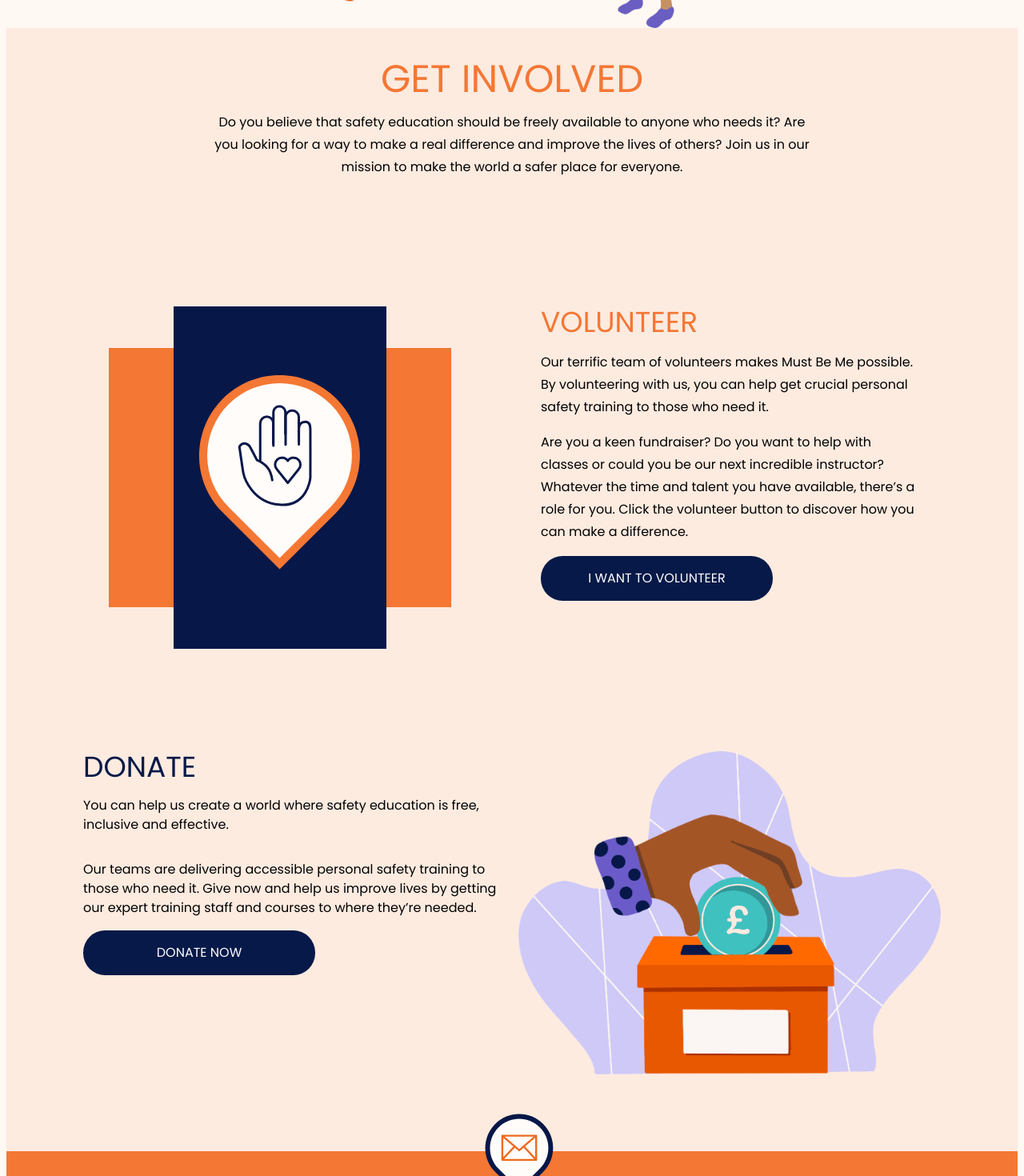
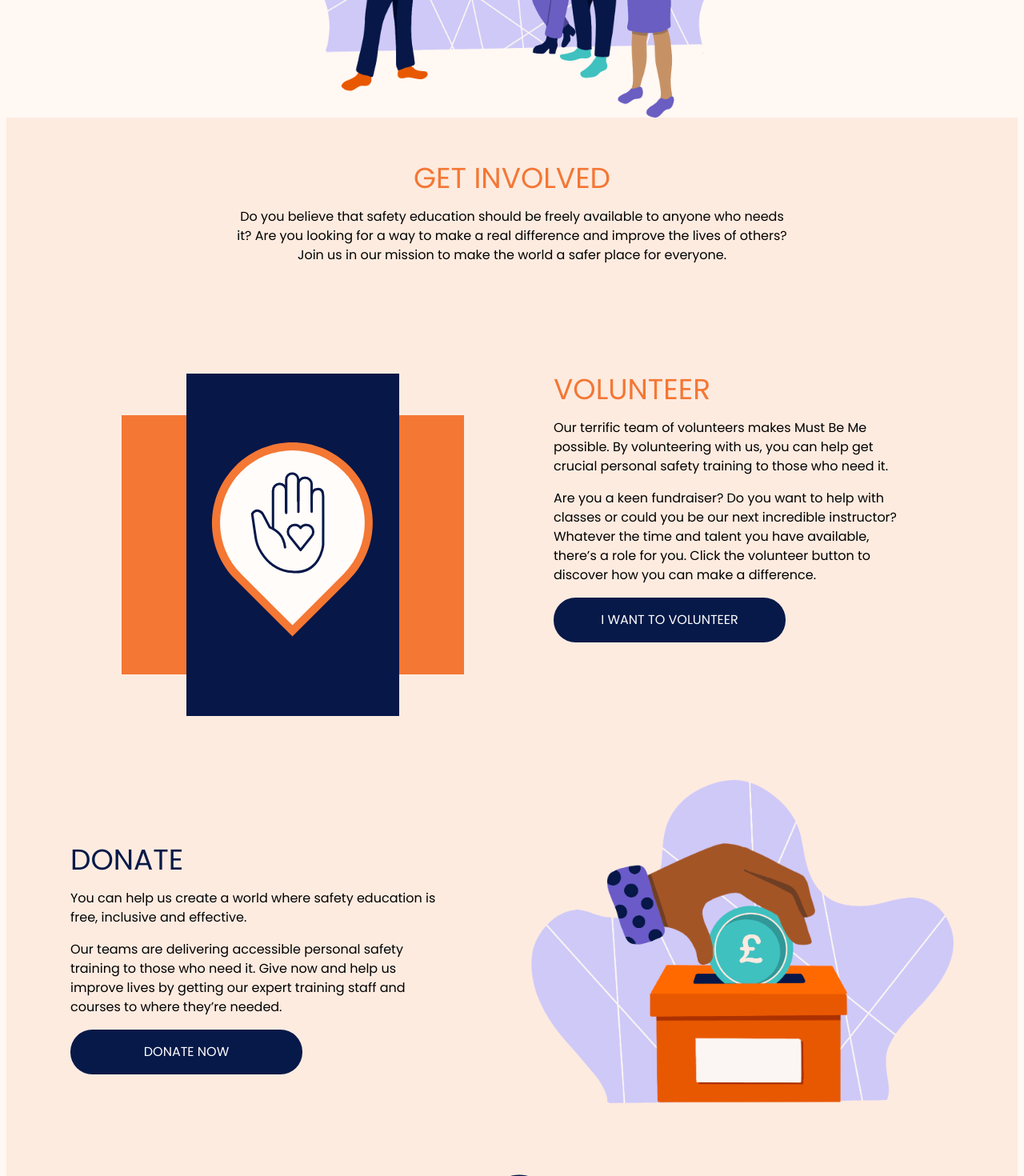
Before and after one commit to lucasdmmc/must-be-me, a React (Vite) app: page /get-involved in a window 1280 px wide. Shown: the part 520-1990 px from the top of the page at 80% size. Built offline with nearby package versions, Linux system fonts and the light colour scheme.

Commit message:
response added on get involved page

```diff
--- a/src/pages/GetInvolved.tsx
+++ b/src/pages/GetInvolved.tsx
@@ -6,13 +6,14 @@ import { Button } from '../components/Button'
 export const GetInvolved = () => {
   return (
     <div>
-      <div className="flex justify-center">
+      <div className="flex justify-center mt-28">
         <img src={getInvolvedIntroImage} alt="" style={{ width: 600 }} />
       </div>
+
       <div className="flex flex-col bg-lightBrown">
-        <div className="text-center px-64 pt-10 pb-20">
-          <h1 className="text-5xl text-orange100">GET INVOLVED</h1>
-          <p className="pt-4 leading-7">
+        <div className="text-center py-14 xl:px-72 px-14">
+          <h1 className="text-2xl lg:text-4xl text-orange100">GET INVOLVED</h1>
+          <p className="pt-4 leading-7 text-sm md:text-base">
             Do you believe that safety education should be freely available to
             anyone who needs it? Are you looking for a way to make a real
             difference and improve the lives of others? Join us in our mission
@@ -20,16 +21,16 @@ export const GetInvolved = () => {
           </p>
         </div>
 
-        <div className="flex justify-center px-32 gap-28 py-20">
+        <div className="flex flex-wrap lg:flex-nowrap justify-center px-14 lg:px-36 lg:gap-28 gap-8 lg:py-20">
           <img src={volunteerImage} alt="" style={{ width: 428 }} />
-          <div>
-            <h1 className="text-4xl text-orange100">VOLUNTEER</h1>
-            <p className="py-4 leading-7">
+          <div className="text-center lg:text-start">
+            <h1 className="text-2xl lg:text-4xl text-orange100">VOLUNTEER</h1>
+            <p className="pt-4 leading-7 text-sm md:text-base">
               Our terrific team of volunteers makes Must Be Me possible. By
               volunteering with us, you can help get crucial personal safety
               training to those who need it.
             </p>
-            <p className="leading-7">
+            <p className="pt-4 leading-7 text-sm md:text-base">
               Are you a keen fundraiser? Do you want to help with classes or
               could you be our next incredible instructor? Whatever the time and
               talent you have available, there’s a role for you. Click the
@@ -39,21 +40,21 @@ export const GetInvolved = () => {
           </div>
         </div>
 
-        <div className="flex px-24 pb-24 pt-12">
-          <div>
-            <h1 className="text-darkBlue text-4xl">DONATE</h1>
-            <p className="py-4">
+        <div className="flex flex-wrap-reverse lg:flex-nowrap justify-center mt-20 mb-20 lg:mb-14 lg:mt-0 px-14 lg:px-20 lg:gap-28 gap-8 lg:py-20">
+          <div className="text-center lg:text-start">
+            <h1 className="text-darkBlue text-2xl lg:text-4xl">DONATE</h1>
+            <p className="pt-4 leading-7 text-sm md:text-base">
               You can help us create a world where safety education is free,
               inclusive and effective.
             </p>
-            <p className="pt-4">
+            <p className="pt-4 leading-7 text-sm md:text-base">
               Our teams are delivering accessible personal safety training to
               those who need it. Give now and help us improve lives by getting
               our expert training staff and courses to where they’re needed.
             </p>
             <Button label="Donate now" />
           </div>
-          <img src={donateImage} alt="" style={{ width: 528 }} />
+          <img className="lg:-mt-20 w-[528px]" src={donateImage} alt="" />
         </div>
       </div>
     </div>
--- a/src/pages/WhatWeDo.tsx
+++ b/src/pages/WhatWeDo.tsx
@@ -10,11 +10,11 @@ export const WhatWeDo = () => {
     <div>
       <div className="w-full flex flex-wrap lg:flex-nowrap justify-center md:justify-between mt-5 md:mt-20 items-center">
         <div className="mt-8 flex flex-col justify-center items-center md:items-start">
-          <h1 className="text-orange100 text-3xl md:text-5xl font-normal mb-2.5">
+          <h1 className="text-orange100 text-3xl md:text-5xl font-semibold mb-2.5">
             WHAT WE DO
           </h1>
-          <p className="w-[400px] text-base text-center md:text-start md:text-xl leading-7 font-normal">
-            We make safety education accessible to everyone
+          <p className="text-center sm:text-start text-lg sm:text-3xl sm:mt-4 text-darkBlue">
+            We make safety education accessible <br /> to everyone
           </p>
           <Button label="Our classes" />
         </div>
```
